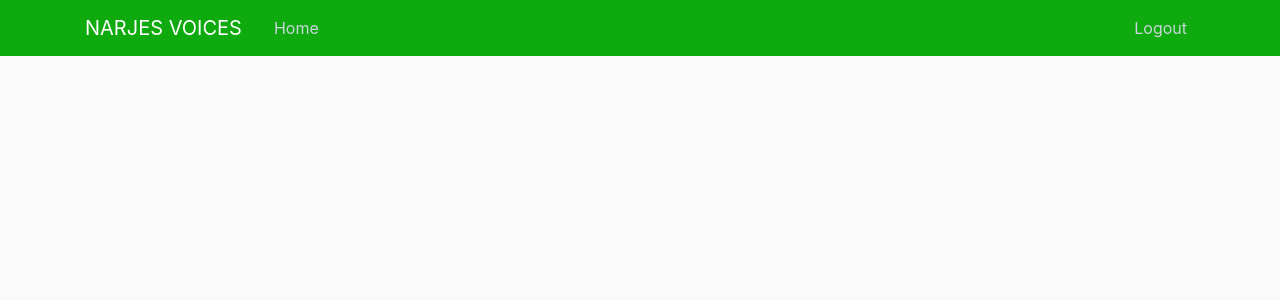
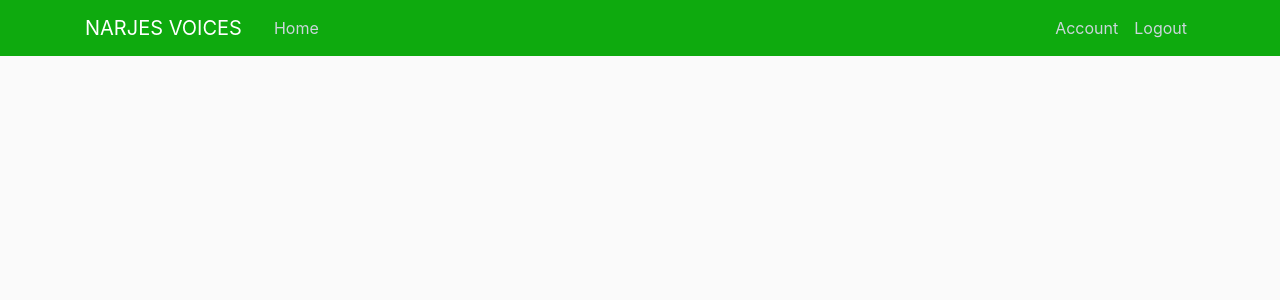
Before and after one commit to cherifyahya/NARJESVOICES, a Flask app: page / in a window 1280 px wide. Shown: the top 300 px of the page. Run offline with Flask 3, Linux system fonts and the light colour scheme; a user stored in the database is signed in; some libraries are stand-ins or nearby versions.

Commit message:
add account page

```diff
--- a/narjesvoices/routes.py
+++ b/narjesvoices/routes.py
@@ -2,7 +2,7 @@ from flask import render_template, url_for, redirect, flash
 from narjesvoices import app, db, bcrypt
 from narjesvoices.forms import RegistrationForm, LoginForm
 from narjesvoices.models import User, Post
-from flask_login import login_user, logout_user, current_user
+from flask_login import login_user, logout_user, current_user, login_required
 
 
 
@@ -46,3 +46,8 @@ def login():
 def logout():
     logout_user()
     return redirect(url_for('home'))
+
+@app.route("/account")
+@login_required
+def account():
+    return render_template('account.html', title='Account')
--- /dev/null
+++ b/narjesvoices/templates/account.html
@@ -0,0 +1,4 @@
+{% extends "base.html" %}
+{% block content %}
+<h1>{{ current_user.username }}</h1>
+{% endblock content %}
--- a/narjesvoices/templates/base.html
+++ b/narjesvoices/templates/base.html
@@ -35,6 +35,7 @@
                     <!-- Navbar Right Side -->
                     <div class="navbar-nav">
                         {% if current_user.is_authenticated %}
+                        <a class="nav-item nav-link" href="{{ url_for('account') }}">Account</a>
                         <a class="nav-item nav-link" href="{{ url_for('logout') }}">Logout</a>
                         {% else %}
                         <a class="nav-item nav-link" href="{{ url_for('login') }}">Login</a>
```
Also changed, not shown: instance/data.db.
